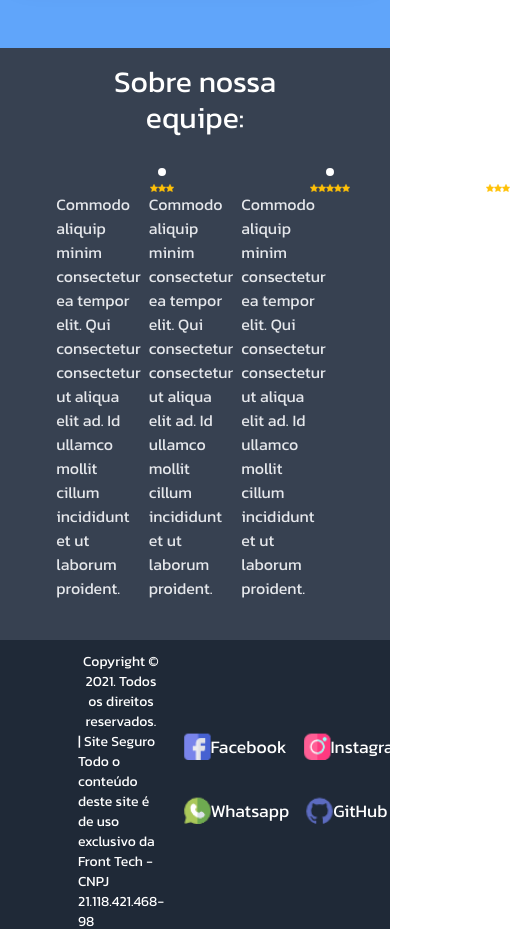
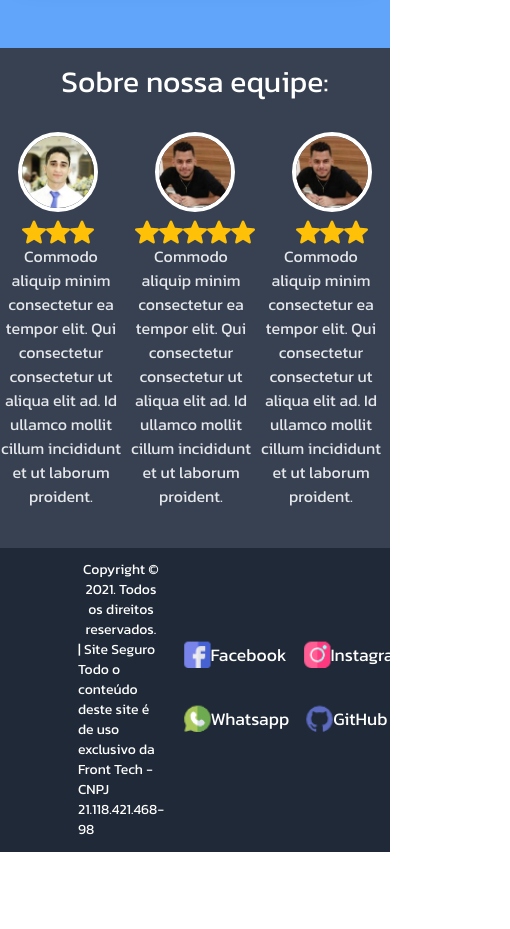
Before and after one commit to emanoel3578/portfolio-website, a Vue app: page / in a window 390 px wide. Shown: the part 3780-4709 px from the top of the page, 510 px wide, since content can reach past the window. After the commit the page ends 4632 px from the top, so only its background shows below. Built offline with nearby package versions, Linux system fonts and the light colour scheme.

Commit message:
finalizado aba sobre nos sem grande mudancas, e nem futuros releases em mente

```diff
--- a/src/components/Sobrenos.vue
+++ b/src/components/Sobrenos.vue
@@ -1,13 +1,13 @@
 <template>
     <div class="font-kanit" id="sobrenosID">
         <div class="flex bg-gray-700 justify-center items-center">
-            <div class="flex flex-col w-3/5 pb-10">
+            <div class="flex flex-col md:w-3/5 pb-10">
                 <p class="text-center text-white text-semibold text-3xl mb-8 mt-4">Sobre nossa equipe:</p>
 
-                <div class="flex justify-around">
-                    <div class="mx-20 flex flex-col">
+                <div class="flex items-center justify-around ">
+                    <div class="md:mx-20 flex flex-col">
                         <div class="flex transition duration-500 ease-in-out transform hover:-translate-y-2 hover:scale-110">
-                            <img src="img/iury.jpg" class="border-4 rounded-full border-white">
+                            <img src="img/iury.jpg" class="border-4 rounded-full border-white w-20 md:w-auto">
                         </div>
 
                         <div class="flex justify-center pt-2">
@@ -17,9 +17,9 @@
                         </div>
                     </div>
 
-                    <div class="mx-20 flex flex-col">
-                        <div class="flex transition duration-500 ease-in-out transform hover:-translate-y-2 hover:scale-110">
-                            <img src="img/manel.jpg" class="border-4 rounded-full border-white">
+                    <div class="md:mx-20 flex flex-col">
+                        <div class="pl-5 md:pl-0 flex transition duration-500 ease-in-out transform hover:-translate-y-2 hover:scale-110">
+                            <img src="img/manel.jpg" class="border-4 rounded-full border-white w-20 md:w-auto">
                         </div>
                         <div class="flex justify-center pt-2">
                             <img src="img/star.png">
@@ -30,9 +30,9 @@
                         </div>
                     </div>
 
-                    <div class="mx-20 flex flex-col">
+                    <div class="md:mx-20 flex flex-col">
                         <div class="flex transition duration-500 ease-in-out transform hover:-translate-y-2 hover:scale-110">
-                            <img src="img/manel.jpg" class="border-4 rounded-full border-white">
+                            <img src="img/manel.jpg" class="border-4 rounded-full border-white w-20 md:w-auto">
                         </div>
                         <div class="flex justify-center pt-2">
                             <img src="img/star.png">
@@ -42,7 +42,7 @@
                     </div>
                 </div>
 
-                <div class="flex justify-center text-gray-200">
+                <div class="flex text-center md:justify-center text-gray-200">
                     <p class="mr-2">Commodo aliquip minim consectetur ea tempor elit. Qui consectetur consectetur ut aliqua elit ad. Id ullamco mollit cillum incididunt et ut laborum proident. </p>
                     <p class="mr-2">Commodo aliquip minim consectetur ea tempor elit. Qui consectetur consectetur ut aliqua elit ad. Id ullamco mollit cillum incididunt et ut laborum proident. </p>
                     <p class="mr-2">Commodo aliquip minim consectetur ea tempor elit. Qui consectetur consectetur ut aliqua elit ad. Id ullamco mollit cillum incididunt et ut laborum proident. </p>
```
